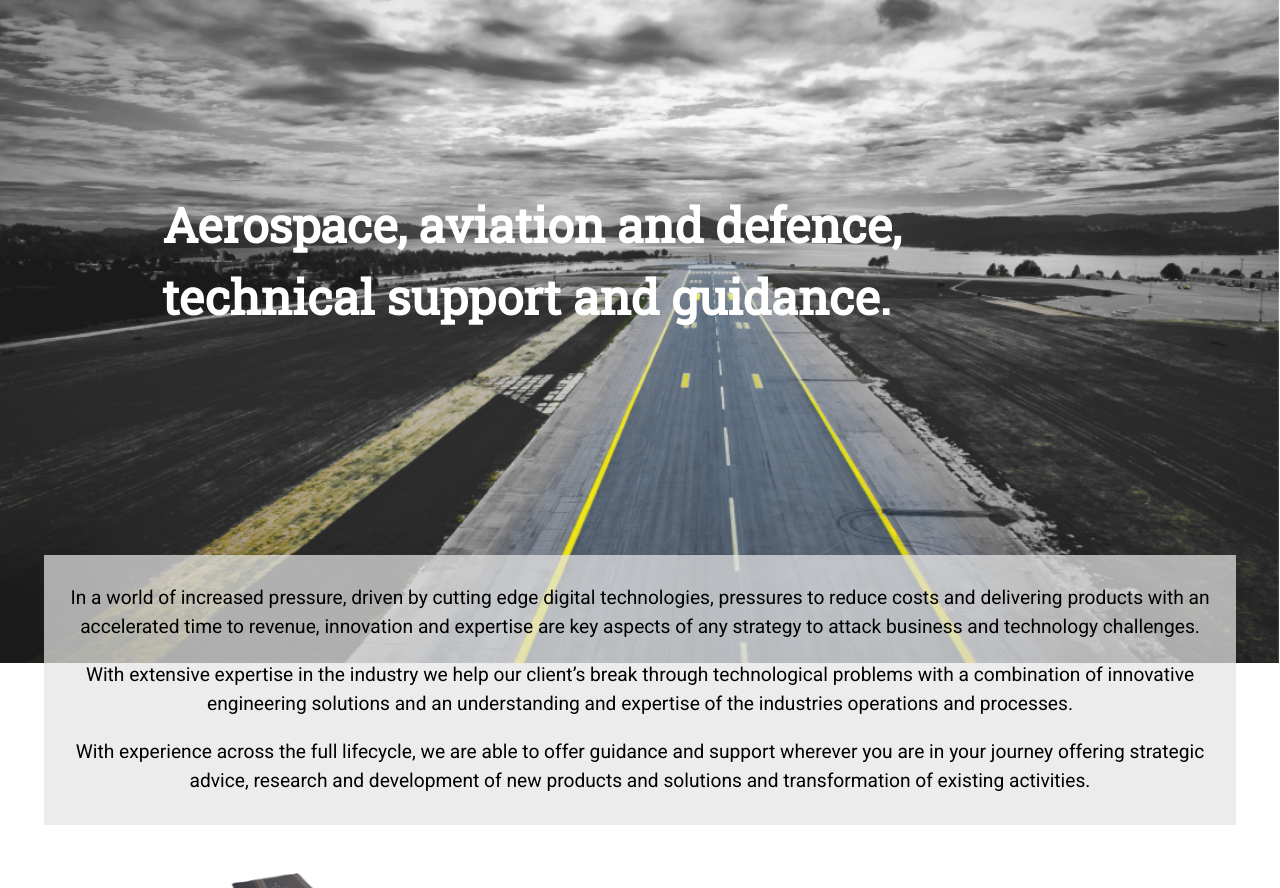
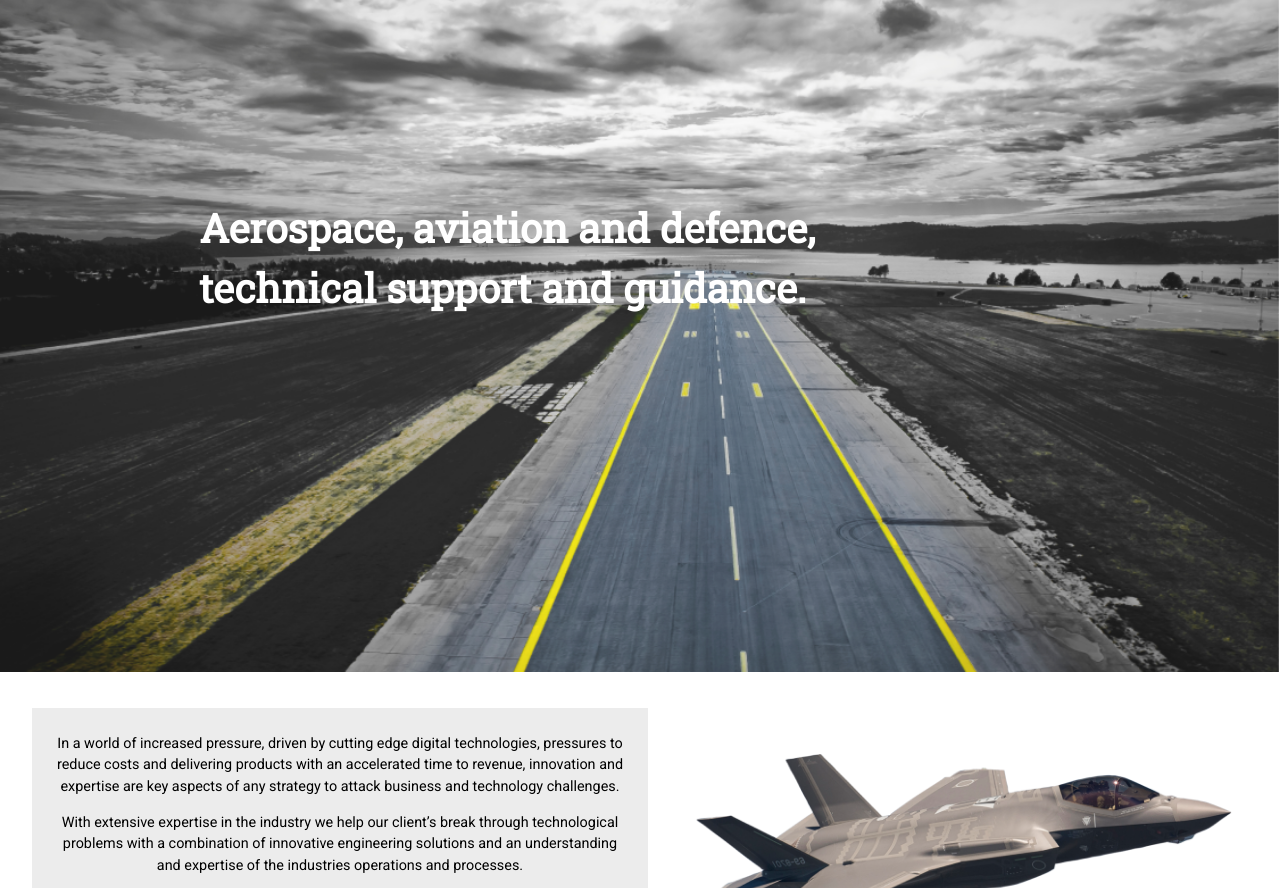
Before and after one commit to cook1e20/AerospaceConsultancy, a website: page index.html in a window 1280 px wide. Shown: the part 83-971 px from the top of the page. Drawn offline with Linux system fonts and the light colour scheme; a web font is replaced by a local one.

Commit message:
add about

```diff
--- a/index.html
+++ b/index.html
@@ -50,22 +50,24 @@
             <h2 class='LeadText'>Aerospace, aviation and defence,
                 <br>technical support and guidance.</h2>
         </div>
-        <div class="about">
-            <p>In a world of increased pressure, driven by cutting edge digital technologies, pressures to reduce costs and
-                delivering products with an accelerated time to revenue, innovation and expertise are key aspects of any
-                strategy to attack business and technology challenges.</p>
+        <div class="aboutWrapper">
+            <div class="about column-6 column-12">
+                <p>In a world of increased pressure, driven by cutting edge digital technologies, pressures to reduce costs
+                    and delivering products with an accelerated time to revenue, innovation and expertise are key aspects
+                    of any strategy to attack business and technology challenges.</p>
 
-            <p> With extensive expertise in the industry we help our client’s break through technological problems with a combination
-                of innovative engineering solutions and an understanding and expertise of the industries operations and processes.
-            </p>
+                <p> With extensive expertise in the industry we help our client’s break through technological problems with a
+                    combination of innovative engineering solutions and an understanding and expertise of the industries
+                    operations and processes.
+                </p>
 
-            <p> With experience across the full lifecycle, we are able to offer guidance and support wherever you are in your
-                journey offering strategic advice, research and development of new products and solutions and transformation
-                of existing activities.
-            </p>
+                <p> With experience across the full lifecycle, we are able to offer guidance and support wherever you are in
+                    your journey offering strategic advice, research and development of new products and solutions and transformation
+                    of existing activities.
+                </p>
+            </div>
+            <img src='./img/jetaircraft.png ' alt="F35 Fighter aircraft " class="aircraftimg column-6 column-12">
         </div>
-
-        <img src='./img/jetaircraft.png ' alt="F35 Fighter aircraft " class="aircraftimg">
         <h2>What we do</h2>
         <div class="What-card ">
             <h3>Requirements management</h3>
--- a/stylesheets/styles.sass
+++ b/stylesheets/styles.sass
@@ -12,11 +12,11 @@ a
 
 h2
     font-family: Roboto Slab
-    font-size: 2rem
+    font-size: 2.5rem
     line-height: 1.5em
 p
     line-height: 1.5em
-    font-size: 1em
+    font-size: 0.9em
 //Navbar
 
 #logo
@@ -24,10 +24,10 @@ p
     flex-direction: column
     h1
         font-family: "Ruthie"
-        font-size: 2.5em
+        font-size: 2.5rem
         margin: 0
     h2
-        font-size: 1em
+        font-size: 1rem
         grid-column: span 2
         margin: 0
     img
@@ -37,10 +37,11 @@ p
         display: flex
         align-items: center
 .flex-nav
-  margin: 0 2rem 0 2rem
-  display: grid
-  grid-template-columns: repeat(12, 1fr)
-  grid-template-rows: auto
+    height: 5rem
+    margin: 0 2rem 0 2rem
+    display: grid
+    grid-template-columns: repeat(12, 1fr)
+    grid-template-rows: auto
 
 .column-4
   grid-column-start: span 4
@@ -58,8 +59,6 @@ p
   font-size: 1.125rem
   align-items: center
 
-p
-    font-size: 1.2em
 i
     font-size: 1.2em
     margin: 0 0 0 0.5rem
@@ -92,7 +91,9 @@ i
     text-align: center
     margin-top: 4rem
 
-
+.column-12
+    grid-column-start: span 12
+    grid-column-end: span 12
 
 
 @media (min-width: 62rem)
@@ -108,8 +109,9 @@ i
             position: relative
             justify-content: flex-end
             margin: auto
-    H2.LeadText
-        font-size: 3rem
+
+
+
 
 
 
@@ -135,16 +137,19 @@ i
 
 .about
     width: 90%
-    margin: auto
+    margin: 2em
     text-align: center
     background-color: rgba(229, 229, 229, 0.72)
     color: #000
-    margin-top: -7rem
     z-index: 10
     padding: 10px 20px 10px 20px
 
+.aboutWrapper
+    display: grid
+    grid-template-columns: repeat(12, 1fr)
+
+
 .aircraftimg
-    width: 80%
+    width: 85%
     margin: auto
     height: auto
-    padding: 3rem
```
Also changed, not shown: _site/index.html, _site/stylesheets/styles.css, _site/stylesheets/styles.sass, stylesheets/styles.css, 2 other files.
